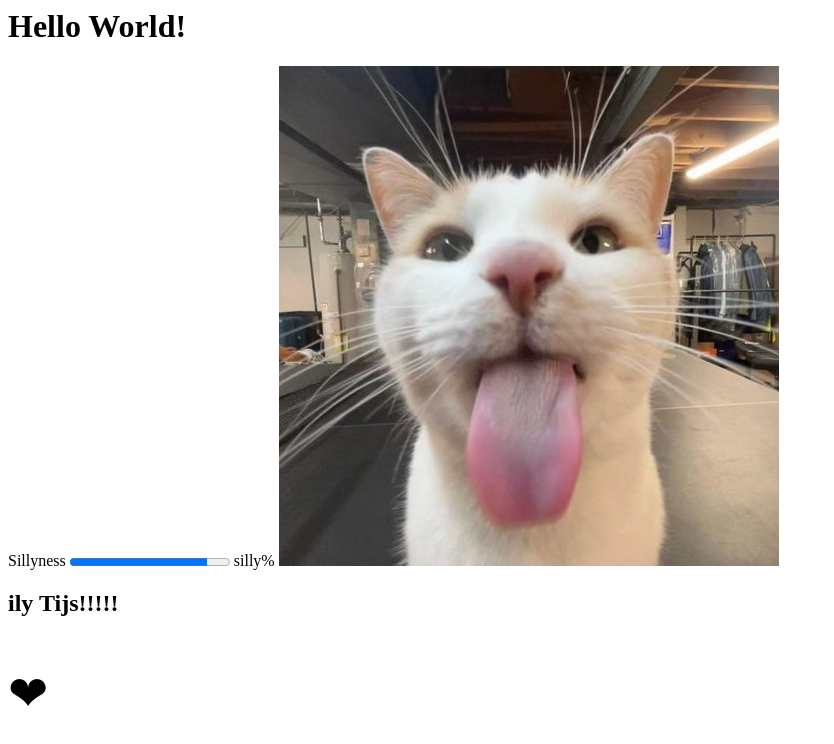
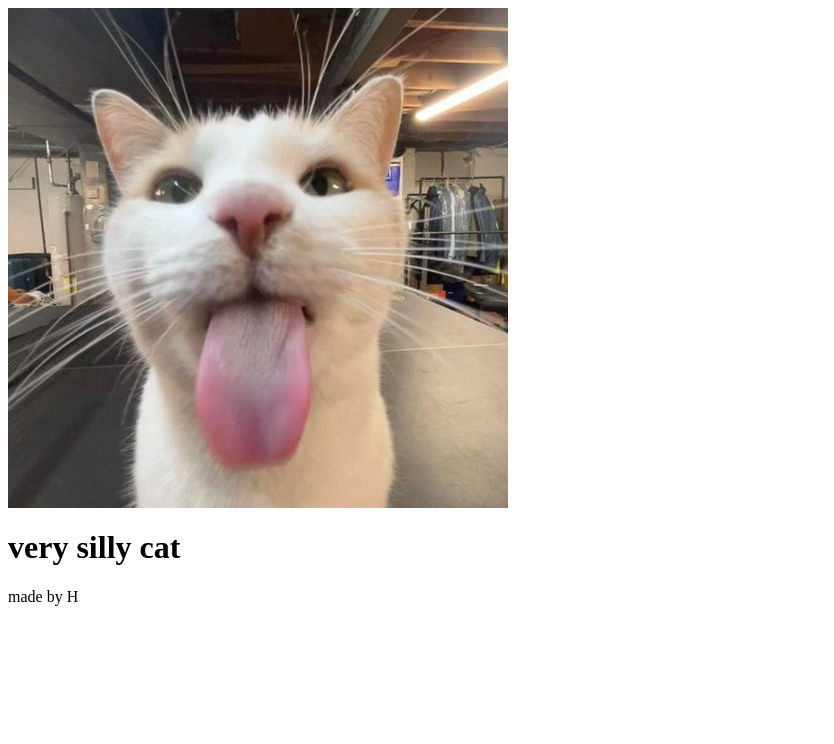
Before and after one commit to sillyydev/sillyydev.github.io, a plain HTML site: page index.html in a window 1280 px wide. Shown: the whole page, without its empty margins (0-834 px from the left). Drawn offline with Linux system fonts and the light colour scheme.

Commit message:
update index.html

```diff
--- a/index.html
+++ b/index.html
@@ -1,9 +1,5 @@
-<h1>Hello World!</h1>
-<label for="sillyness">Sillyness</label>
-<progress id="sillyness" value="86" max="100"></progress>
-silly%
-<img src="media/sillycat.jpeg" alt="a very silly cat" style="width:auto;">
-<h2>ily Tijs!!!!!</h2>
-<p style="font-size: 48px;">
-    &#10084;
-</p>
+<a href="media\powerpoint.pptx" download>
+    <img src="media\sillycat.jpeg" style="width:auto;">
+</a>
+<h1>very silly cat</h1>
+<p>made by H</p>
```
